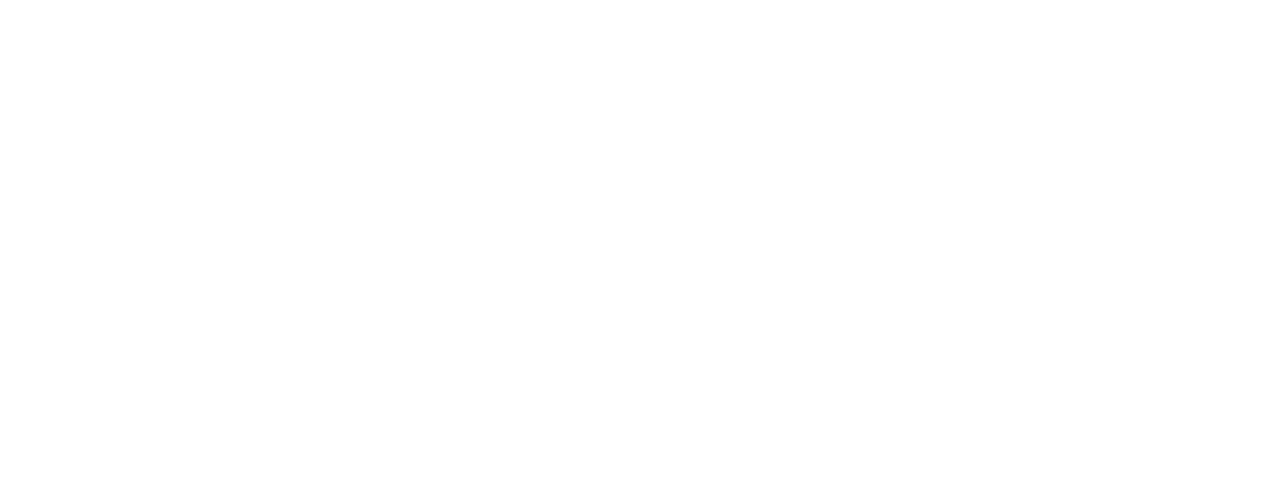
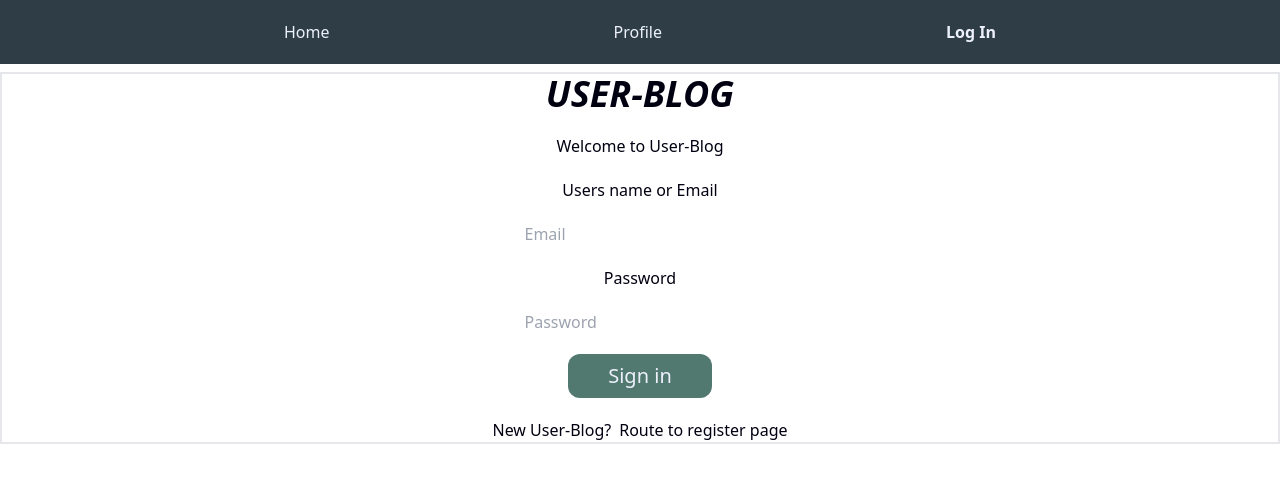
Before and after one commit to linch433/user-blog, a React (Vite) app: page /auth in a window 1280 px wide. Before the commit this address had no page. Shown: the top 482 px of the page. Built offline with nearby package versions, Linux system fonts and the light colour scheme.

Commit message:
added temp login page

```diff
--- /dev/null
+++ b/src/components/LoginForm.jsx
@@ -0,0 +1,36 @@
+import {Field, Form, Formik} from "formik";
+
+const LoginForm = () => {
+  return (
+    <Formik
+      initialValues={{email: '', password: ''}}
+      onSubmit={() => {
+      }}
+    >
+      <Form>
+        <div className='flex flex-col border-2 items-center justify-center gap-5'>
+          <div className='text-4xl font-bold italic'>USER-BLOG</div>
+          <div>Welcome to User-Blog</div>
+
+          <div>Users name or Email</div>
+          <Field as='input' name='email' placeholder='Email'></Field>
+
+          <div>Password</div>
+          <Field as='input' name='password' placeholder='Password'></Field>
+          <button
+            className='bg-main-bg-light text-int-white-main px-10 py-2 rounded-xl text-xl hover:bg-secondary-bg-light'
+            type='submit'
+          >
+            Sign in
+          </button>
+          <div className='flex flex-row gap-2'>
+            <div>New User-Blog?</div>
+            <div>Route to register page</div>
+          </div>
+        </div>
+      </Form>
+    </Formik>
+  );
+};
+
+export default LoginForm;
--- a/src/index.css
+++ b/src/index.css
@@ -1,4 +1,4 @@
-@import url('https://fonts.googleapis.com/css2?family=Alegreya+Sans&display=swap');
+@import url('https://fonts.googleapis.com/css2?family=Barlow&display=swap');
 
 @tailwind base;
 @tailwind components;
--- a/src/layout/Header.jsx
+++ b/src/layout/Header.jsx
@@ -5,6 +5,7 @@
     <div className="flex h-16 items-center justify-evenly text-int-white-main bg-main-bg-black">
       <NavigationLink path={'/'} name={'Home'} />
       <NavigationLink path={'/profile'} name={'Profile'} />
+      <NavigationLink path={'/auth'} name={'Log In'} />
     </div>
   );
 };
--- /dev/null
+++ b/src/pages/AuthPage.jsx
@@ -0,0 +1,11 @@
+import LoginForm from '../components/LoginForm';
+
+const AuthPage = () => {
+  return (
+    <div>
+      <LoginForm />
+    </div>
+  );
+};
+
+export default AuthPage;
--- a/src/routes/index.jsx
+++ b/src/routes/index.jsx
@@ -1,6 +1,7 @@
 import ProfilePage from '../pages/ProfilePage';
 import MainLayout from '../layout/MainLayout';
 import MainPage from '../pages/MainPage';
+import AuthPage from '../pages/AuthPage';
 import { Outlet } from 'react-router-dom';
 
 const routes = [
@@ -20,6 +21,10 @@
         path: 'profile',
         element: <ProfilePage />,
       },
+      {
+        path: 'auth',
+        element: <AuthPage />,
+      },
     ],
   },
 ];
--- a/tailwind.config.cjs
+++ b/tailwind.config.cjs
@@ -20,7 +20,7 @@
         'int-green': '#47E273',
       },
       fontFamily: {
-        'alegreyaSans': ['Alegreya Sans'],
+        'barlow': ['Barlow'],
       }
     },
   },
```
Also changed, not shown: src/assets/man_laptop_sitting.png (added), src/components/RegisterForm.jsx (added).
